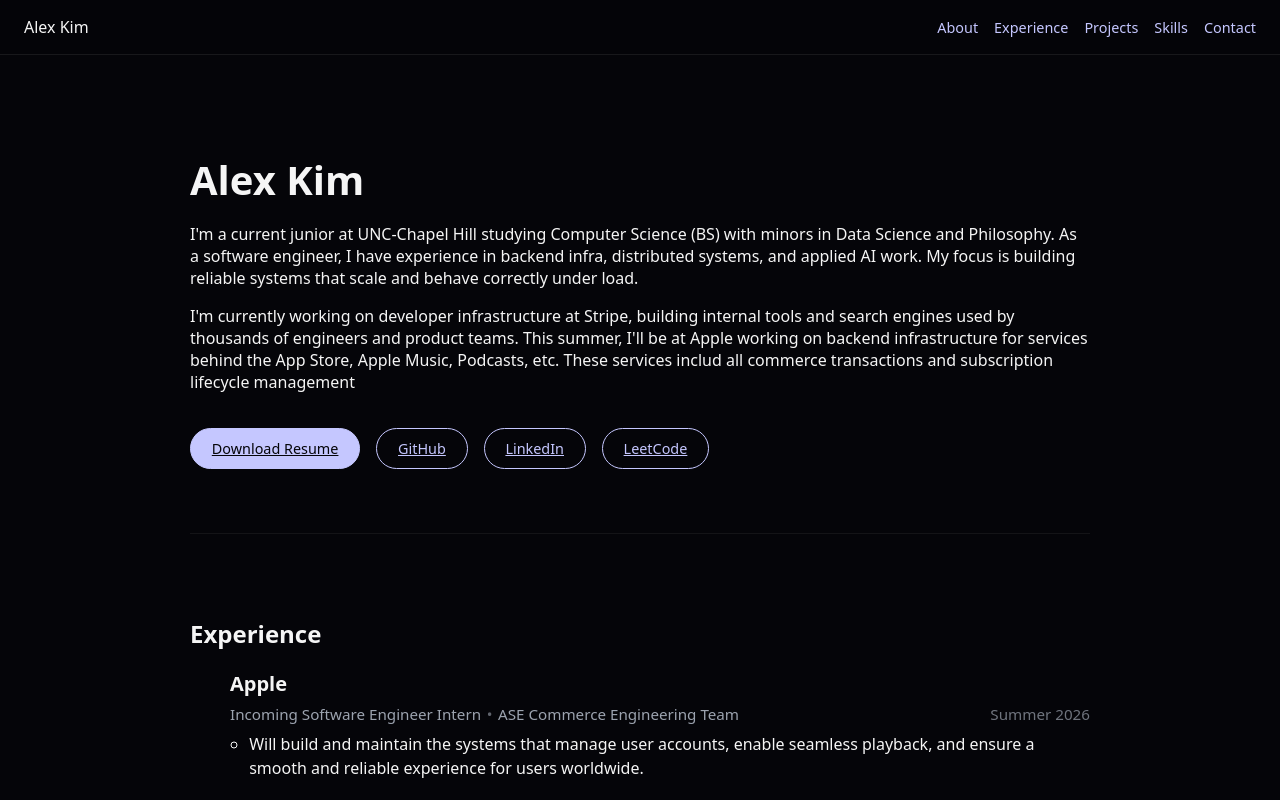
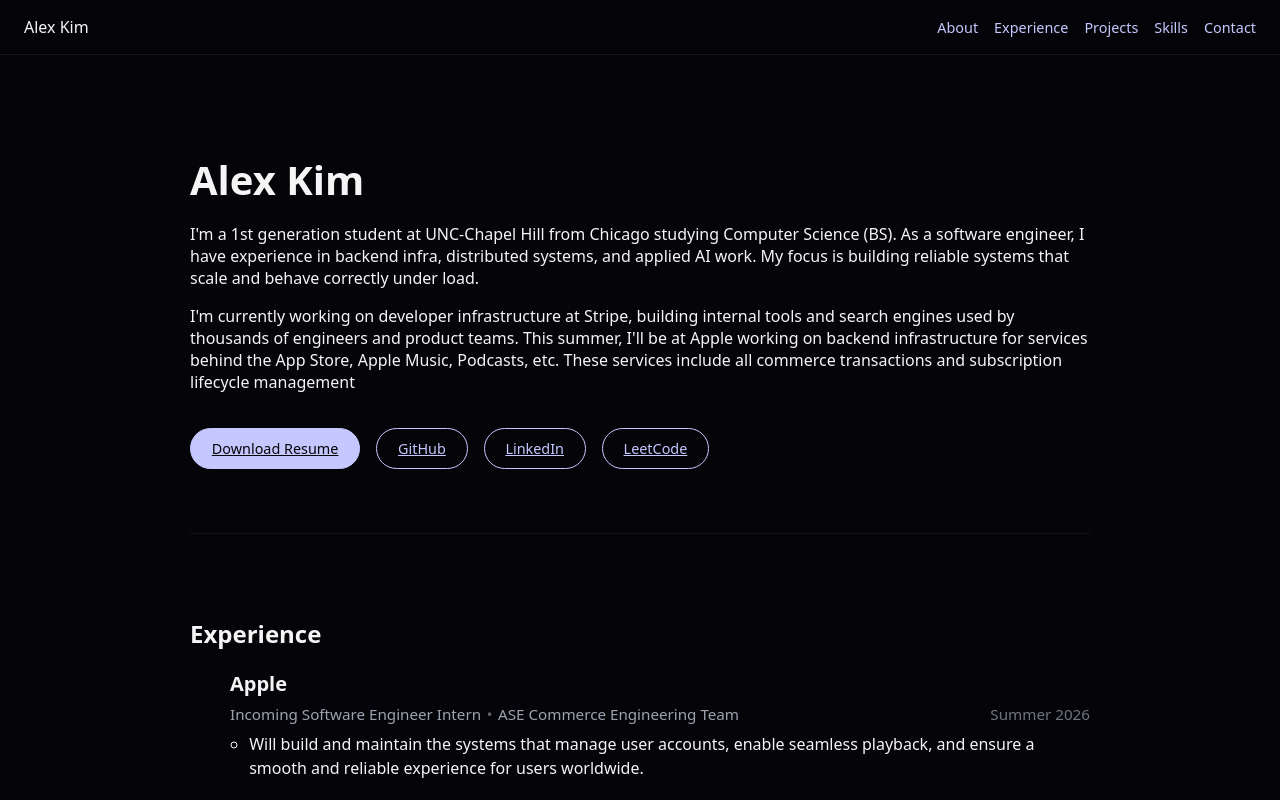
Before and after one commit to ahkim76/ahkim76.github.io, a React (Create React App) app: page / in a window 1280 px wide. Shown: the top 800 px of the page. Built offline with nearby package versions, Linux system fonts and the light colour scheme.

Commit message:
Fix typo

```diff
--- a/src/Components/About.jsx
+++ b/src/Components/About.jsx
@@ -3,18 +3,17 @@
     <section id="about" className="section hero">
       <h1>Alex Kim</h1>
       <p>
-        I'm a current junior at UNC-Chapel Hill studying Computer Science (BS)
-        with minors in Data Science and Philosophy. As a software engineer, I
-        have experience in backend infra, distributed systems, and applied AI
-        work. My focus is building reliable systems that scale and behave
-        correctly under load.
+        I'm a 1st generation student at UNC-Chapel Hill from Chicago studying
+        Computer Science (BS). As a software engineer, I have experience in
+        backend infra, distributed systems, and applied AI work. My focus is
+        building reliable systems that scale and behave correctly under load.
       </p>
       <p>
         I'm currently working on developer infrastructure at Stripe, building
         internal tools and search engines used by thousands of engineers and
         product teams. This summer, I'll be at Apple working on backend
         infrastructure for services behind the App Store, Apple Music, Podcasts,
-        etc. These services includ all commerce transactions and subscription
+        etc. These services include all commerce transactions and subscription
         lifecycle management
       </p>
       <div className="hero-buttons">
```
